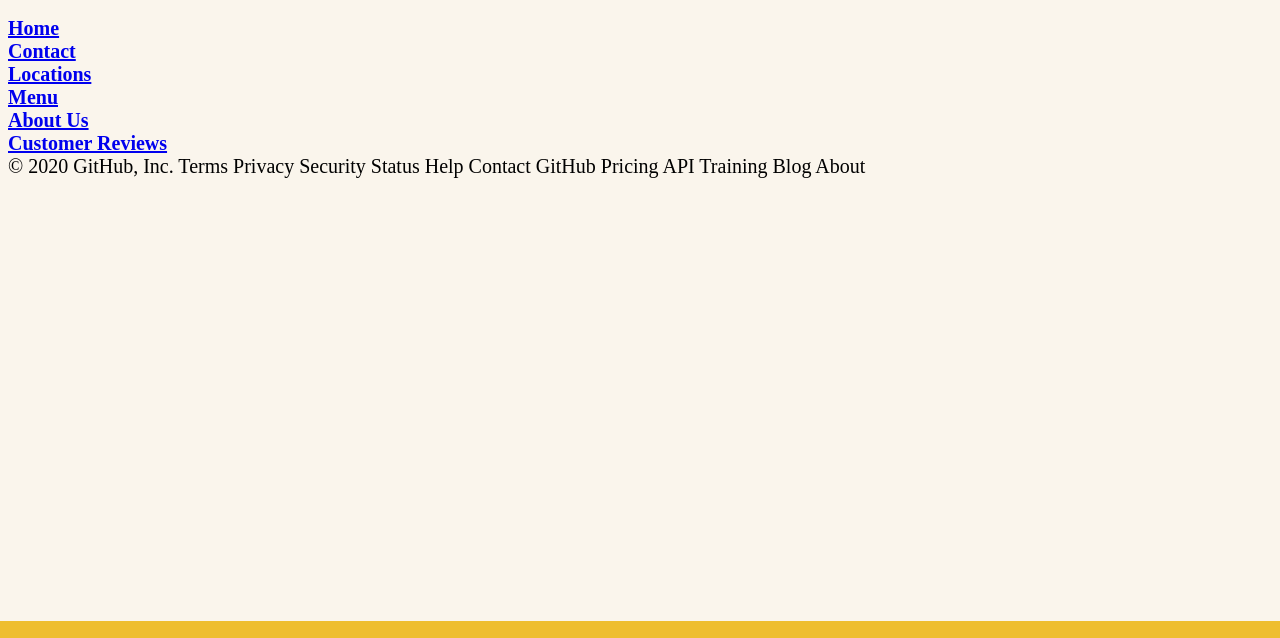
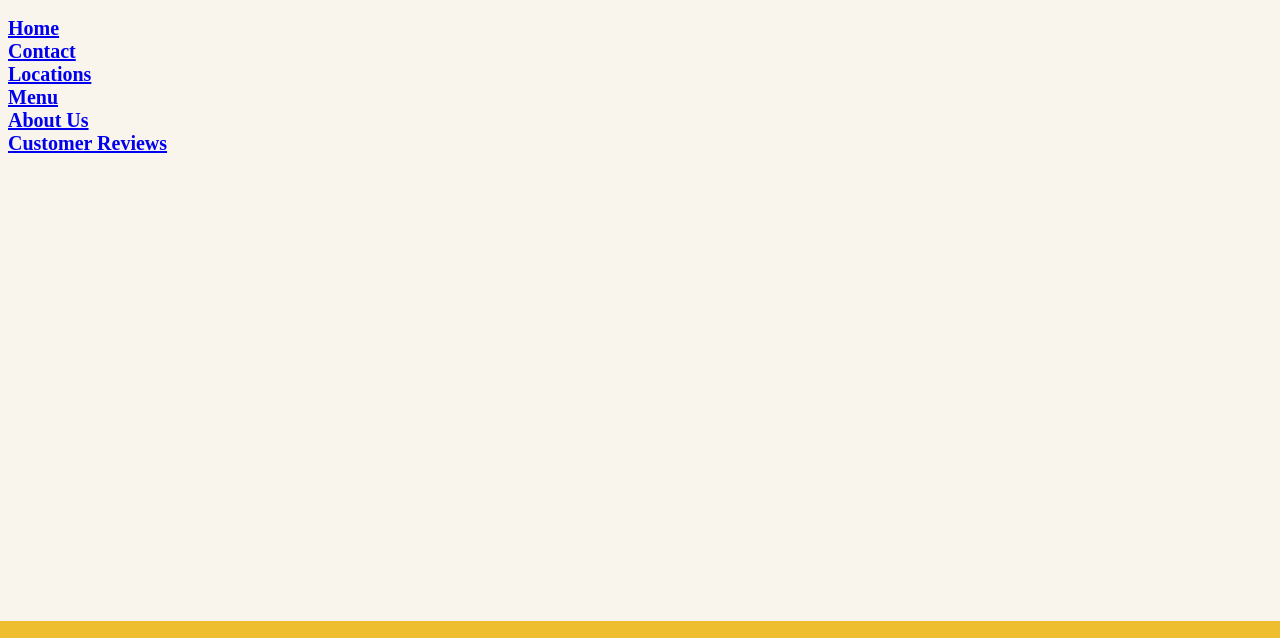
Before and after one commit to panibhengsri/4MichelinStars, a plain HTML site: page index.html in a window 1280 px wide. Shown: the part 94-732 px from the top of the page. Drawn offline with Linux system fonts and the light colour scheme; files that its build step writes are made by us from their sources; files whose address does not match are found by name.

Commit message:
Updating index

```diff
--- a/index.html
+++ b/index.html
@@ -48,15 +48,3 @@
   </body>
 
 </html>
-© 2020 GitHub, Inc.
-Terms
-Privacy
-Security
-Status
-Help
-Contact GitHub
-Pricing
-API
-Training
-Blog
-About
```
